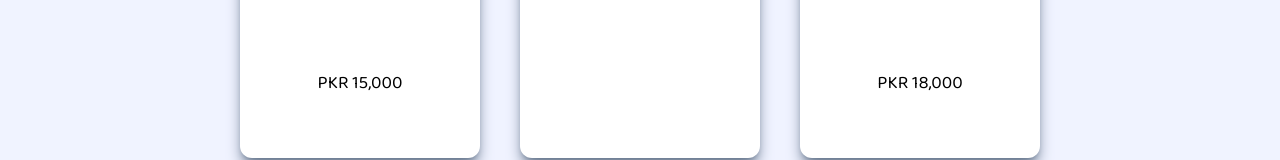
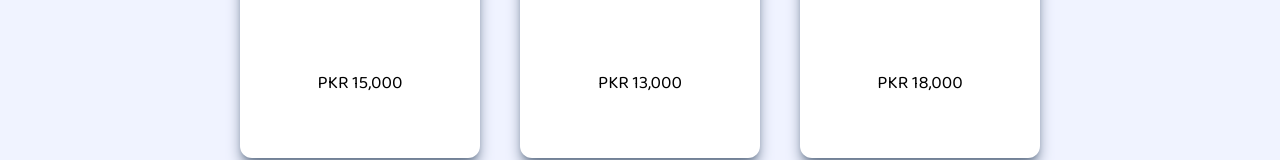
Before and after one commit to Muhammad-Saifullah50/Next-ECommerce-App, a Next.js app: page / in a window 1280 px wide. Shown: the part 1282-1442 px from the top of the page. Built offline with nearby package versions, Linux system fonts and the light colour scheme; no server answers.

Commit message:
deleted extra things

```diff
--- a/src/pages/homePage/Categories/Categories.js
+++ b/src/pages/homePage/Categories/Categories.js
@@ -13,7 +13,7 @@ const Categories = () => {
         <div className="heading w-full flex justify-center text-xl md:2xl  h-14 items-center  ">
             <h2 className='font-bold md:font-extrabold'>Select a category to get started</h2>
         </div>
-        <div className="categories bg-white py-12">
+        <div className="categories bg-slate-50 py-12">
 
             <div className="cardgrid flex flex-wrap justify-center">
 
@@ -38,7 +38,7 @@ const Categories = () => {
                             {renderImage('tCrbRiWSIkuQQcSKqIFPf', 'category2', contentfulData)}
                         </div>
 
-                        <div className="categorytitle text-lg">{renderTitle('42C2IdgXsc62NDz5rFWJrI', contentfulData)}
+                        <div className="categorytitle text-lg">{renderTitle('1r5GqxlKaejhajWlCJKBpY', contentfulData)}
                         </div>
                     </div>
 
--- a/src/pages/homePage/FPItems/FPItems.js
+++ b/src/pages/homePage/FPItems/FPItems.js
@@ -36,11 +36,11 @@ const FPItems = () => {
 
                 <div className="cards flex flex-col items-center  rounded-xl  bg-white w-[30vh] h-[35vh] mx-5 my-5 hover:scale-110 hover:ease-in hover:duration-500 shadow-slate-500 shadow-lg">
 
-                    <div className="fptitle text-lg">{renderTitle('42C2IdgXsc62NDz5rFWJrI', contentfulData)}</div>
+                    <div className="fptitle text-lg">{renderTitle('1r5GqxlKaejhajWlCJKBpY', contentfulData)}</div>
 
                     <div className="fpimg w-[22vh] h-[22vh] flex justify-center my-2">{renderImage('tCrbRiWSIkuQQcSKqIFPf', 'fp1', contentfulData)}</div>
 
-                    <div className="fpprice text-lg">{renderPrice('42C2IdgXsc62NDz5rFWJrI')}</div>
+                    <div className="fpprice text-lg">PKR 13,000</div>
                 </div>
             </Link>
             <Link className="link" href='oscillatoryGrinderPage/OscillatoryGrinderPage'>
```
